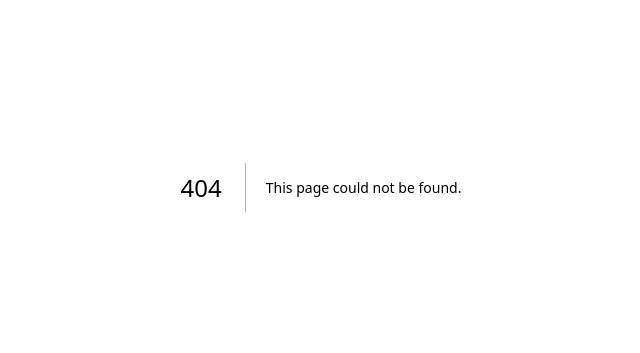
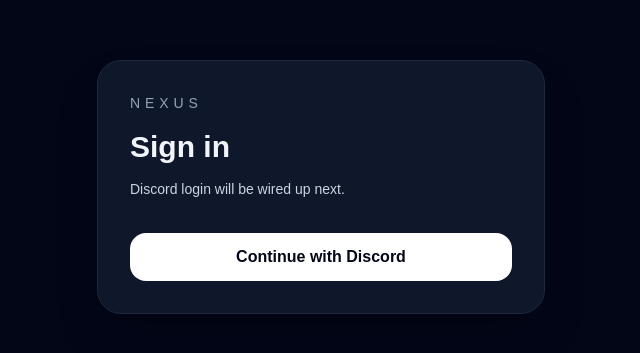
Before and after one commit to kingbabyyoda/Nexus, a Next.js app: page /login in a window 1280 px wide. Before the commit this address had no page. Shown: the part 213-566 px from the top of the page, without its empty margins (319-959 px from the left). Built offline with nearby package versions, Linux system fonts and the light colour scheme.

Commit message:
Add login page

```diff
--- /dev/null
+++ b/app/login/page.tsx
@@ -0,0 +1,16 @@
+export default function LoginPage() {
+  return (
+    <main className="flex min-h-screen items-center justify-center bg-slate-950 px-6 text-slate-100">
+      <div className="w-full max-w-md rounded-3xl border border-slate-800 bg-slate-900 p-8 shadow-2xl">
+        <p className="text-sm uppercase tracking-[0.35em] text-slate-400">Nexus</p>
+        <h1 className="mt-4 text-3xl font-bold">Sign in</h1>
+        <p className="mt-3 text-sm leading-6 text-slate-300">
+          Discord login will be wired up next.
+        </p>
+        <button className="mt-8 w-full rounded-2xl bg-white px-4 py-3 font-semibold text-slate-950">
+          Continue with Discord
+        </button>
+      </div>
+    </main>
+  );
+}
```
